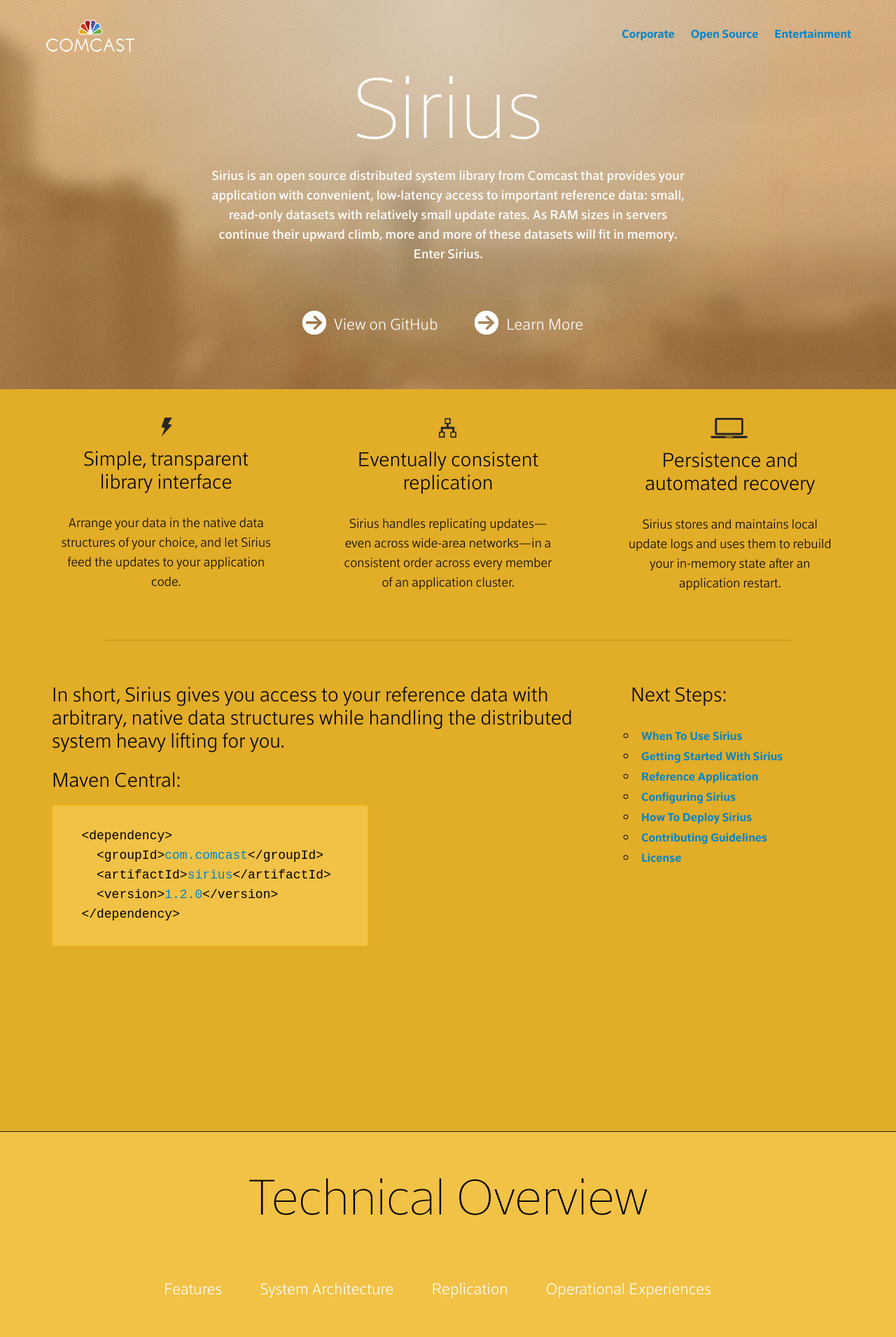
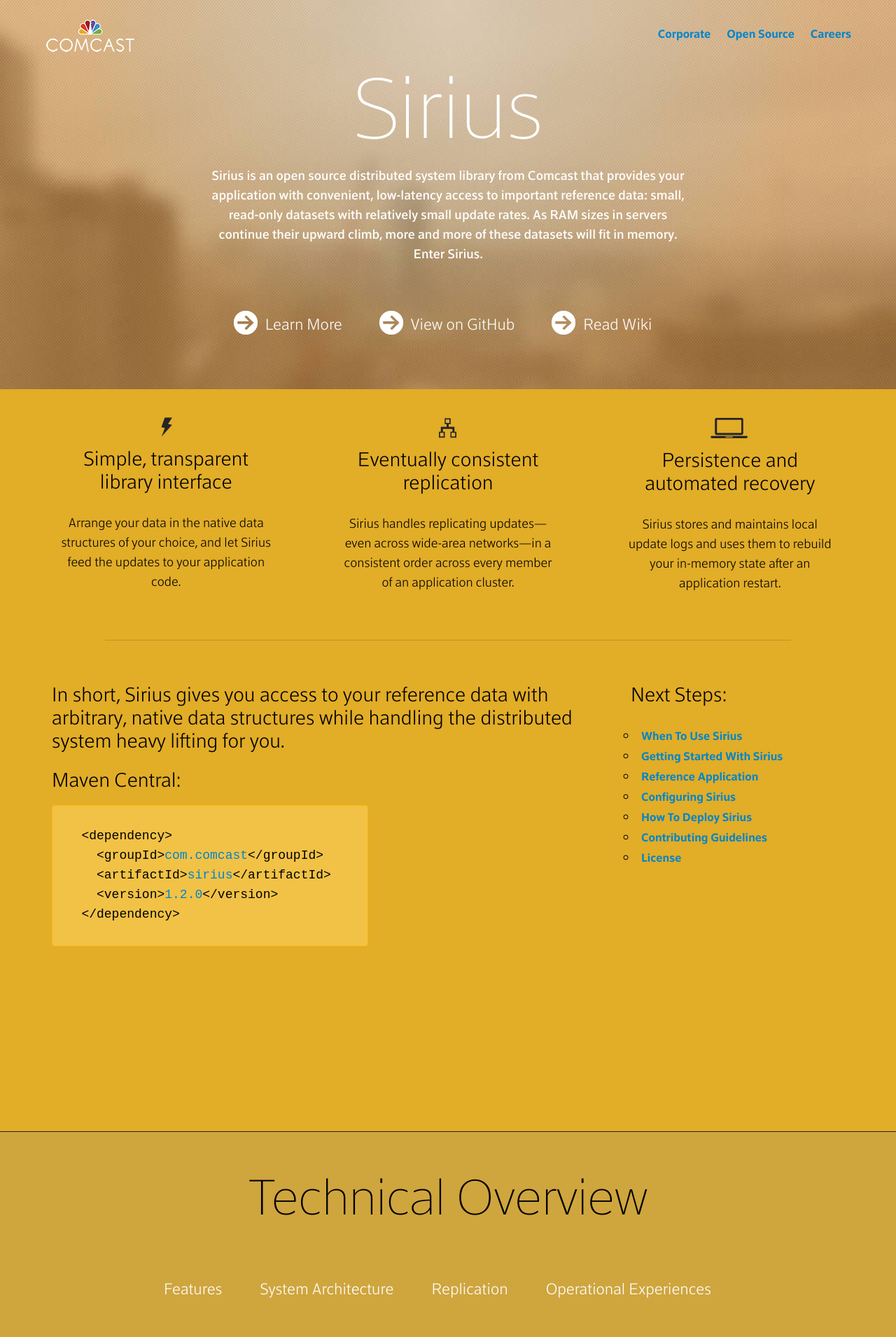
Before and after one commit to Comcast/sirius, a Jekyll site: the page built from index.html, in a window 1280 px wide. Shown: the top 1910 px of the page at 70% size. Built offline with Jekyll 4.4.1, drawn with Linux system fonts in a browser that asks for light colours; some of the changed text lies outside the part shown.

Commit message:
Tweaks requested from PR

```diff
--- a/_includes/header.html
+++ b/_includes/header.html
@@ -4,6 +4,6 @@
         <nav class="global-padding">
             <a class="nav-item link" href="http://corporate.comcast.com">Corporate</a>
             <a class="nav-item link" href="http://www.github.com/Comcast">Open Source</a>
-            <a class="nav-item link" href="http://www.xfinitytv.comcast.net">Entertainment</a>
+            <a class="nav-item link" href="http://jobs.comcast.com">Careers</a>
         </nav>
     </header>
--- a/index.html
+++ b/index.html
@@ -11,8 +11,9 @@
     to important reference data: small, read-only datasets with relatively small update rates. As RAM sizes in servers continue their upward climb, more and more of these datasets will fit in memory. Enter Sirius.</p>
 
     <div class="centered button-wrapper">
+      <a class="white button icon-go" href="#overview">Learn More</a>
       <a class="white button icon-go" href="https://github.com/Comcast/sirius">View on GitHub</a>
-      <a class="white button icon-go" href="#overview">Learn More</a>
+      <a class="white button icon-go" href="#overview">Read Wiki</a>
     </div>
 
   </section>
@@ -119,7 +120,7 @@
 
   <div class="articles-wrapper">
     <article>
-      <p class="body-copy light">At Comcast, our applications need convenient, low-latency access to important <em>reference datasets</em>. For example, our <a href="http://xfinitytv.comcast.net/">XfinityTV</a> websites and apps need to use entertainment-related data to serve almost every API or web request to our datacenters: information like what year <em>Casablanca</em> was released, or how many episodes were in Season 7 of <em>Seinfeld</em>, or when the next episode of The Voice will be airing (and on which channel)!</p>
+      <p class="body-copy light">At Comcast, our applications need convenient, low-latency access to important <em>reference datasets</em>. For example, our <a href="http://xtv.comcast.net/">XFINITY TV</a> websites and apps need to use entertainment-related data to serve almost every API or web request to our datacenters: information like what year <em>Casablanca</em> was released, or how many episodes were in Season 7 of <em>Seinfeld</em>, or when the next episode of The Voice will be airing (and on which channel)!</p>
 
       <p class="body-copy light">We traditionally managed this information with a combination of relational databases and RESTful web services but yearned for something simpler than the ORM, HTTP client, and cache management code our developers dealt with on a daily basis. As main memory sizes on commodity servers continued to grow, however, we asked ourselves:</p>
 
@@ -177,7 +178,7 @@
     <article id="operational-experiences">
       <h2 class="headline-small headline-fancy">Operational Experiences</h2>
 
-      <p class="body-copy light">Multiple teams and products within Comcast have been using Sirius-enabled applications in production since August 2012&mdash;nearly two years with relatively few problems. Sirius was designed to be operationally friendly from the beginning and includes:</p>
+      <p class="body-copy light">Multiple teams and products within Comcast have been using Sirius-enabled applications in production since August 2012 &mdash; over two years with relatively few problems. Sirius was designed to be operationally friendly from the beginning and includes:</p>
 
       <ul>
         <li>Automatic compaction and management of the local transaction logs</li>
--- a/styles/styles.css
+++ b/styles/styles.css
@@ -159,7 +159,7 @@
 .featured-content {
   background-color: #e2ad27; }
   .featured-content:nth-of-type(2) {
-    background-color: #F2C246;
+    background-color: #CFA53E;
     border-top: 1px solid #212121; }
 
 .headline-small {
@@ -174,7 +174,9 @@
   border-left: 3px solid #0085cb; }
 
 p.headline-small {
-  max-width: 71%;
+  max-width: 65%;
+  margin-right: 15px;
+  margin-right: 1.5rem;
   float: left; }
 
 .tiles {
@@ -312,5 +314,3 @@
   font-size: 16px;
   font-size: 1.6rem;
   font-family: XFINITYSansMedium; }
-
-/*# sourceMappingURL=styles.css.map */
--- a/styles/styles.scss
+++ b/styles/styles.scss
@@ -2,6 +2,7 @@
 
 $yellow: #e2ad27;
 $lightyellow: #F2C246;
+$darkyellow: #CFA53E;
 $darkgrey: #212121;
 $lightgrey: #B5B3B3;
 $white: #fff;
@@ -295,7 +296,7 @@
     background-color: $yellow;
 
     &:nth-of-type(2) {
-        background-color: $lightyellow;
+        background-color: $darkyellow;
         border-top: 1px solid $darkgrey;
     }
 }
@@ -312,7 +313,8 @@
 }
 
 p.headline-small {
-    max-width: 71%;
+    max-width: 65%;
+    @include rem(margin-right, 15px);
     float: left;
 }
 
```
